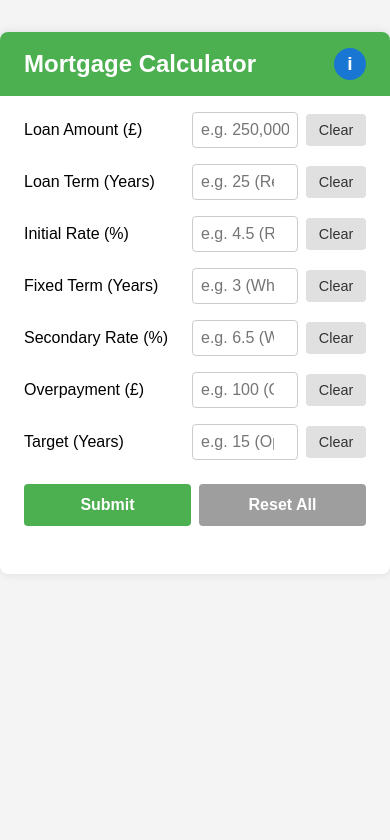
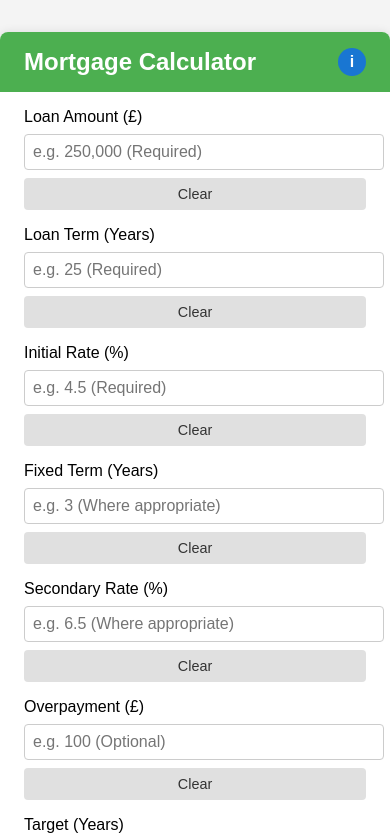
Before and after one commit to Ampdrew06/Mortgage-Calculator, a React (Create React App) app: page / in a window 390 px wide. Shown: the top 840 px of the page. Built offline with nearby package versions, Linux system fonts and the light colour scheme.

Commit message:
Update App.css

```diff
--- a/src/App.css
+++ b/src/App.css
@@ -76,7 +76,7 @@ body {
   font-size: 1rem;
   border: 1px solid #ccc;
   border-radius: 4px;
-  min-width: 0; /* prevent overflow */
+  min-width: 0;
 }
 
 .clear-btn {
@@ -157,17 +157,13 @@ body {
 /* Pie Chart */
 .pie-chart-container {
   width: 100%;
-  max-width: 400px;
+  max-width: 300px;
   margin: 1.5rem auto 0 auto;
   text-align: center;
 }
 
-/* Pie Chart - Cleaned and Green Themed */
-.pie-chart-container {
-  width: 100%;
-  max-width: 300px;
-  margin: 1.5rem auto 0 auto;
-  text-align: center;
+.pie-chart-container canvas {
+  max-height: 180px;
 }
 
 .pie-chart-legend {
@@ -190,7 +186,42 @@ body {
 }
 
 .dot.red {
-  background-color: #ff4d4f; /* Brighter red */
+  background-color: #ff4d4f;
+}
+
+.dot.green {
+  background-color: #4caf50;
+}
+
+/* Mobile */
+@media screen and (max-width: 480px) {
+  .input-row {
+    flex-direction: column;
+    align-items: stretch;
+  }
+
+  .input-row label,
+  .input-row input,
+  .clear-btn {
+    width: 100%;
+    flex: none;
+  }
+
+  .action-row {
+    flex-direction: column;
+    gap: 0.5rem;
+  }
+
+  .submit-btn,
+  .reset-btn {
+    margin-right: 0;
+  }
+
+  .share-btn {
+    width: 28px;
+    height: 28px;
+    font-size: 1rem;
+  }
 }
 
 .dot.green {
```
